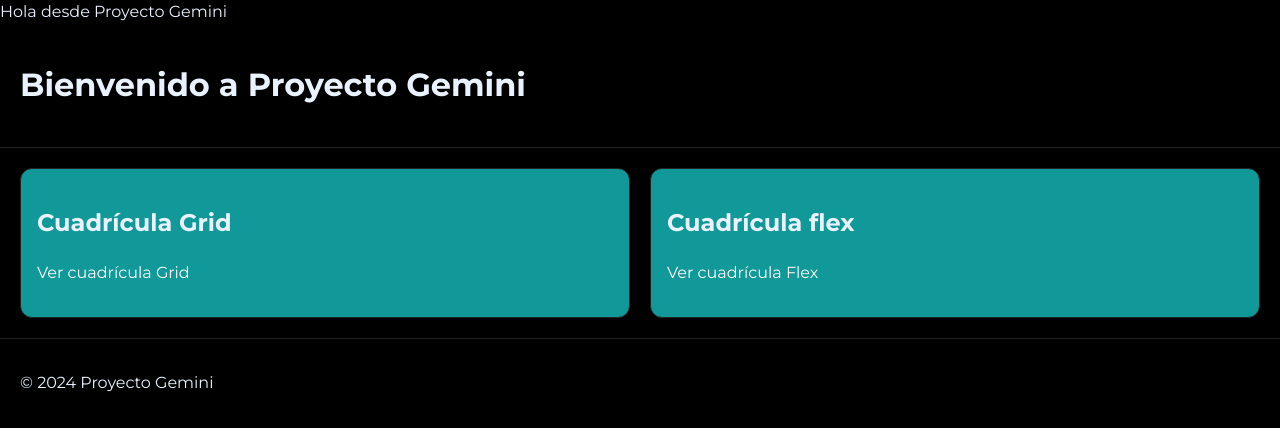
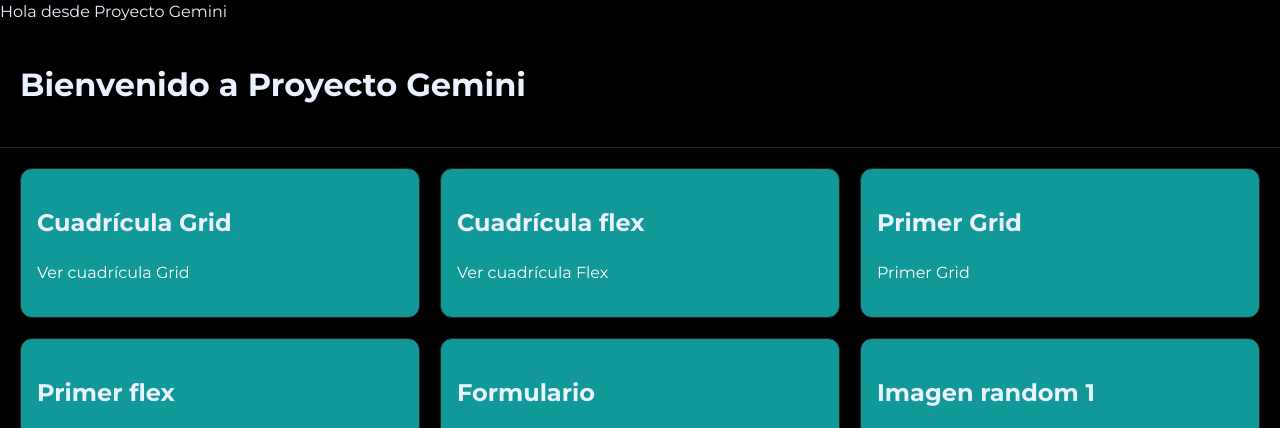
Before and after one commit to OswaldoDomingo/proyecto_gemini, a PHP site: page / in a window 1280 px wide. Shown: the top 428 px of the page. Before the commit the page ends 392 px from the top, so only its background shows below. Run offline with PHP 8.4, Linux system fonts and the light colour scheme.

```diff
--- a/public/index.php
+++ b/public/index.php
@@ -29,13 +29,42 @@ echo "Hola desde Proyecto Gemini";
       <h2>Cuadrícula flex</h2>
       <p><a href="cuadriculaflex.php">Ver cuadrícula Flex</a></p>
     </article>
-
+    <article class="item">
+      <h2>Primer Grid</h2>
+      <p><a href="primergrid.php">Primer Grid</a></p>
+    </article>
+    <article class="item">
+      <h2>Primer flex</h2>
+      <p><a href="primerflex.php">Primer Flex</a></p>
+    </article>
+    <article class="item">
+      <h2>Formulario</h2>
+      <p><a href="formulario.php">Formulario</a></p>
+    </article>
+    <article class="item">
+      <h2>Imagen random 1</h2>
+      <img src="https://picsum.photos/200/200?random=1">
+    </article>
+    <article class="item">
+      <h2>Imagen random 2</h2>
+      <p><img src="https://picsum.photos/200/200?random=2"></p>
+    </article>
+        <article class="item">
+      <h2>Imagen random 3</h2>
+      <p><img src="https://picsum.photos/200/200?random=3"></p>
+    </article>
+        <article class="item">
+      <h2>Imagen random 4</h2>
+      <p><img src="https://picsum.photos/200/200?random=4"></p>
+    </article>
+        <article class="item">
+      <h2>Imagen random 5</h2>
+      <p><img src="https://picsum.photos/200/200?random=5"></p>
   </div>
-
   <footer>
     <p>&copy; 2024 Proyecto Gemini</p>
   </footer>
-</div>
+
 </body>
 
 </html>
```
Also changed, not shown: public/formulario.php (added, +36 -0 lines), public/primergrid.php (added, +23 -0 lines), public/assets/css/formulario.css (added), public/assets/css/primerflex.css (added), public/assets/css/primergrid.css (added), public/assets/imagenes/contacto.png (added), public/assets/imagenes/contacto2.png (added), public/primerflex.php (added). Lines whose indentation alone changed are shown as unchanged.
